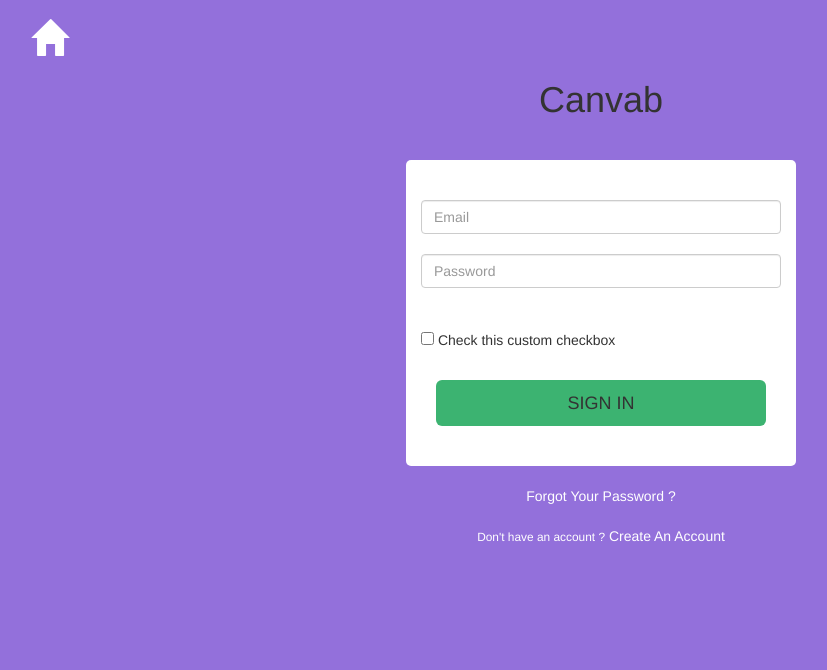
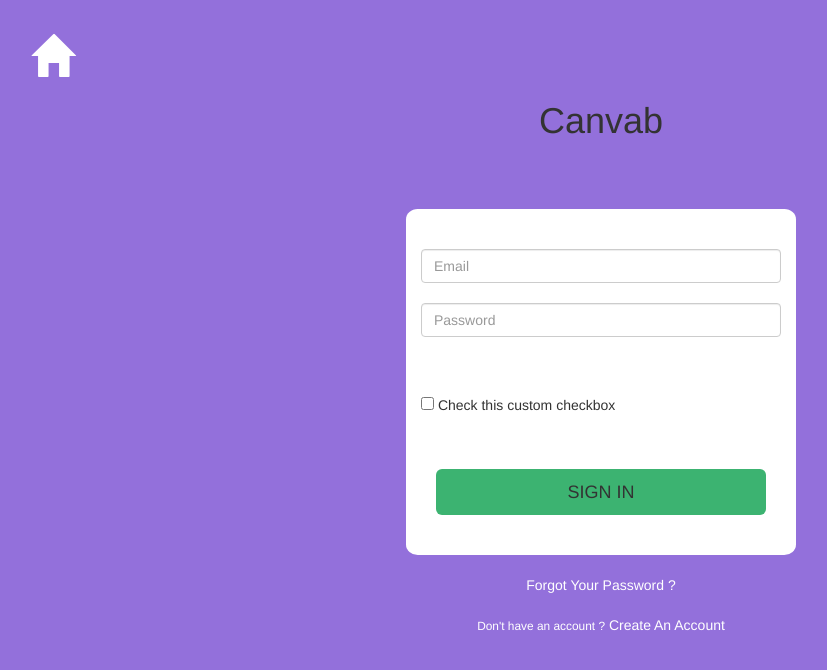
Before and after one commit to shailaja-enbake/Task-1, a PHP site: page / in a window 1280 px wide. Shown: the top 670 px of the page, without its empty margins (39-866 px from the left). Run offline with PHP 8.4, Linux system fonts and the light colour scheme.

Commit message:
For reviewing

```diff
--- a/First.css
+++ b/First.css
@@ -5,7 +5,7 @@
 }
 .gly
 {
-	font-size:36px;color:white;margin-left:0px;margin-top: 20px
+	font-size:300%;color:white;margin-top: 3%
 }
 .h1
 {
@@ -13,12 +13,12 @@
 }
 .div2
 {
-	margin-top: 30px;
-	background-color: white;border-radius: 5px
+	margin-top: 5%;
+	background-color: white;border-radius: 3%
 }
 .f1
 {
-	background-color: white;border-radius: 5px
+	background-color: white;border-radius: 3%
 }
 .si
 {
@@ -36,21 +36,10 @@
 {
 	background-color:black
 }
-.ph
-{
-	color: white;margin-top: 20px;margin-bottom: -100px
-}
-.try
-{
-	margin-right: 50px
-}
+
 .navi2
 {
-	background-color: black;margin-top: -;margin-bottom: 10px
-}
-.can
-{
-	margin-right: 30px;margin-left: 50px;color: white
+	background-color: black;
 }
 .home
 {
@@ -62,10 +51,6 @@
 }
 .mohit
 {
-	margin-bottom: 30px;
-	margin-top: 20px
+	margin-bottom: 15%;
+	margin-top: 10%
 }
-.mt30
-{
-	margin-top: 30px;
-}
--- a/Signup.html
+++ b/Signup.html
@@ -101,7 +101,7 @@
             <section class="home-bg-color" id="home">
                 <div class="container body">
                     <div class="row justify-content-center">
-                        <div class="col-md-10 text-center text-white mt30">
+                        <div class="col-md-10 text-center text-white">
                         <h1 class="mt-5 pt-5 home-title" style="color: white">We help startups launch their awesome website</h1><br>
                         <p class="home-subtitle mx-auto pt-2" style="color: white">It is a long established fact that a reader will be of a page when looking at its layout.</p>
                         <div class="mt-5"><br><br>
```
